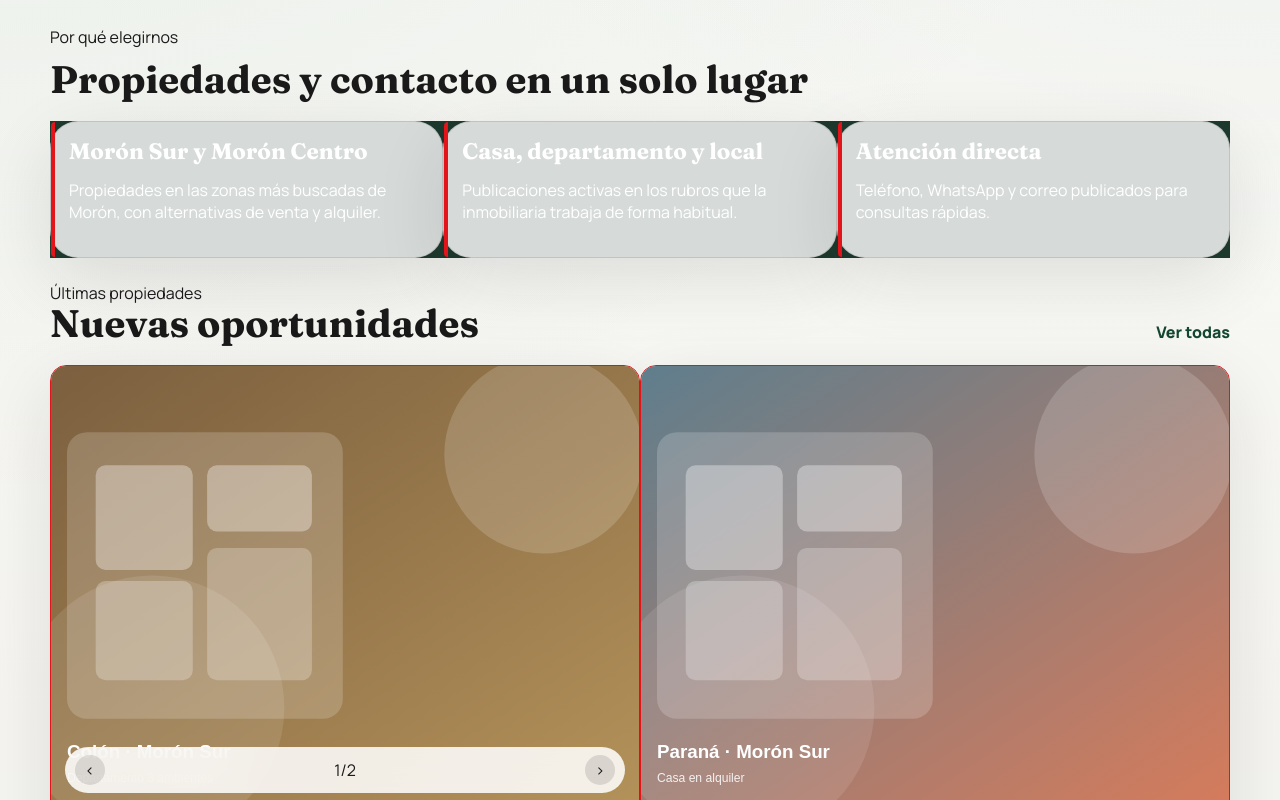
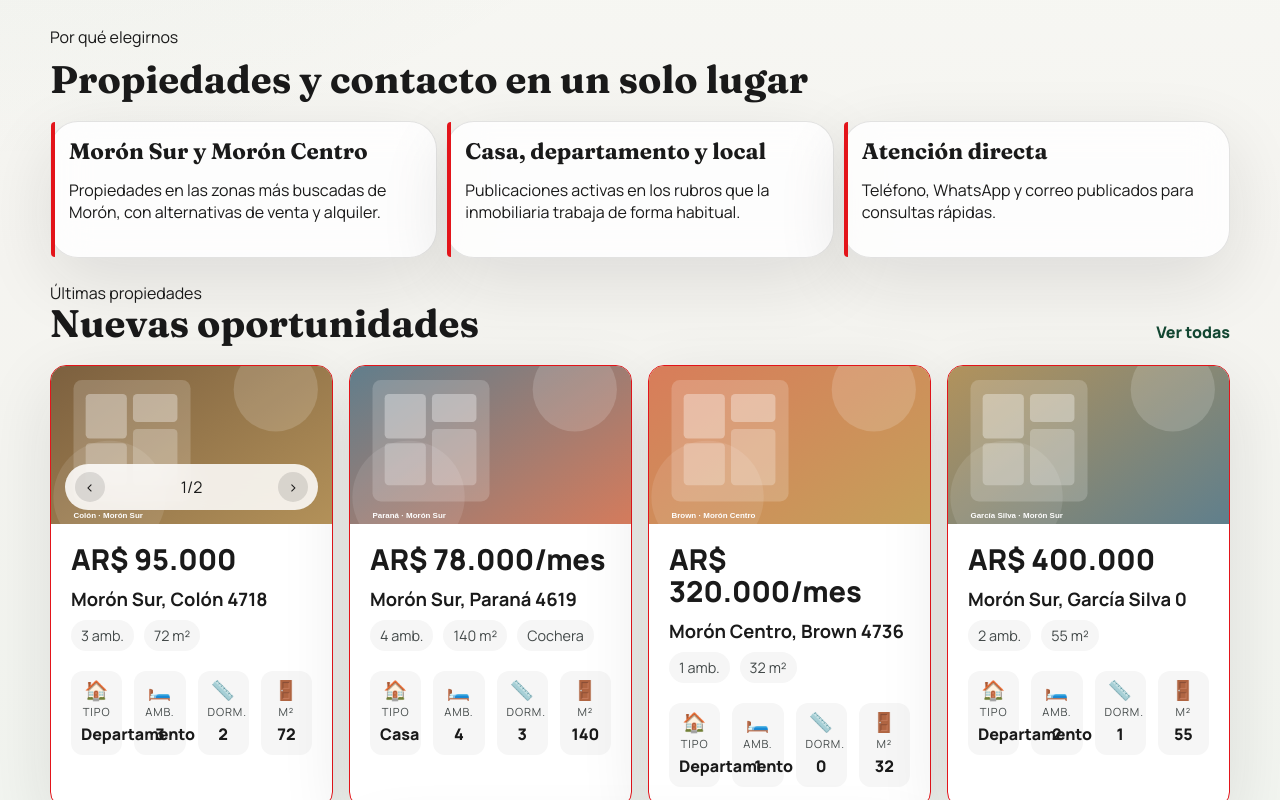
Before and after one commit to InakiFarinas/Inmobiliaria-Zanola, a React (Vite) app: page / in a window 1280 px wide. Shown: the part 800-1600 px from the top of the page. Built offline with nearby package versions, Linux system fonts and the light colour scheme; no server answers.

Commit message:
fix(styles): restore catalog.css grid rules after accidental edits

```diff
--- a/src/styles/catalog.css
+++ b/src/styles/catalog.css
@@ -8,14 +8,14 @@
 .feature-grid,
 .about-grid {
 	display: grid;
-	border: 0;
-	background: var(--cta-dark);
-	color: var(--blanco);
+	gap: 9px;
+	width: 100%;
+}
 
 @media (max-width: 1080px) {
 	.feature-grid,
 	.about-grid,
-	filter: brightness(1.06);
+	.property-grid {
 		width: 100%;
 	}
 }
@@ -31,7 +31,7 @@
 	grid-template-columns: repeat(2, minmax(0, 1fr));
 }
 
-	background: var(--accent-soft);
+.property-grid-home {
 	grid-template-columns: repeat(4, minmax(0, 1fr));
 	gap: 16px;
 	width: 100%;
@@ -50,7 +50,6 @@
 	white-space: nowrap;
 	font-size: clamp(0.95rem, 1.8vw, 1.4rem);
 }
-	filter: brightness(0.96);
 
 .property-grid > .property-card:only-child,
 .property-grid-home > .property-card:only-child {
```
